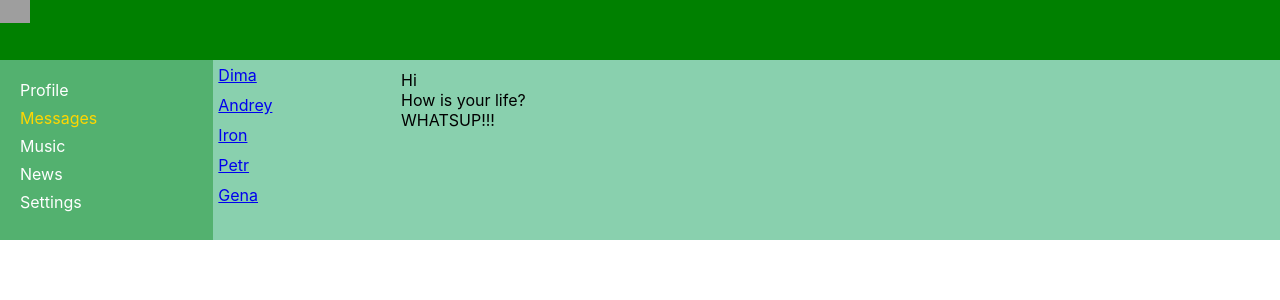
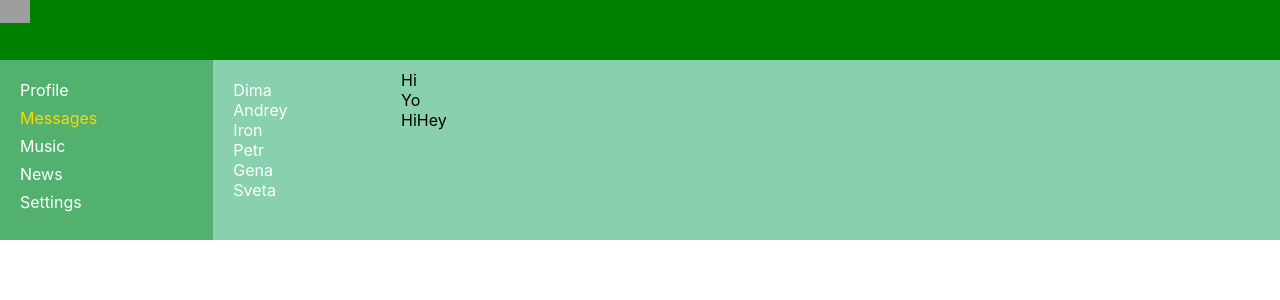
Before and after one commit to Horlamov/react__lesson, a React (Create React App) app: page /dialogs in a window 1280 px wide. Shown: the top 300 px of the page. Built offline with nearby package versions, Linux system fonts and the light colour scheme; grey boxes are pictures that could not be loaded; the HTML template or start-up script is replaced by a standard one.

Commit message:
Lesson 23. Add props for Dialog.Create LET

```diff
--- a/src/components/Dialogs/Dialogs.jsx
+++ b/src/components/Dialogs/Dialogs.jsx
@@ -1,33 +1,38 @@
 import React from 'react';
 import { NavLink } from 'react-router-dom';
 import s from './Dialogs.module.css';
+
+
+const DialogItem = (props) => {
+  let path = "/dialogs/" + props.id;
+  return (
+    <div className={s.dialog + ' ' + s.activ}>
+      <NavLink to={path}>{props.name} </NavLink>
+    </div>
+  )
+}
+
+const Message = (props) => {
+  return <div className={s.dialog}>{props.message}</div>
+}
 
 const Dialogs = (props) => {
   return (
 
     <div className={s.dialogs}>
-      <div className={s.dialogsitems}>
-        <div className={s.dialog + ' ' + s.activ}>
-          <NavLink to=''>Dima </NavLink>
-        </div>
-        <div className={s.dialog}>
-          <NavLink to=''> Andrey </NavLink>
-        </div>
-        <div className={s.dialog}>
-          <NavLink to=''>Iron </NavLink>
-        </div>
-        <div className={s.dialog}>
-          <NavLink to=''>Petr </NavLink>
-        </div>
-        <div className={s.dialog}>
-          <NavLink to=''>Gena </NavLink>
-        </div>
+      <div className={s.dialogsItems}>
+        <DialogItem name="Dima" id="1" />
+        <DialogItem name="Andrey" id="2" />
+        <DialogItem name="Iron" id="3" />
+        <DialogItem name="Petr" id="4" />
+        <DialogItem name="Gena" id="5" />
+        <DialogItem name="Sveta" id="6" />
       </div>
 
       <div className={s.messages}>
-        <div className={s.message}>Hi</div>
-        <div className={s.message}>How is your life?</div>
-        <div className={s.message}>WHATSUP!!!</div>
+        <Message message="Hi" />
+        <Message message="Yo" />
+        <Message message="HiHey" />
       </div>
     </div>
   )
--- a/src/components/Dialogs/Dialogs.module.css
+++ b/src/components/Dialogs/Dialogs.module.css
@@ -1,20 +1,28 @@
 .dialogs {
 	display: grid;
-	grid-template-rows: 60px 1fr;
 	grid-template-columns: 2fr 10fr;
 
 }
 
-.dialogsitems .dialog {
-	padding: 5px
+.dialogsItems {
+	padding: 20px;
 }
 
-.dialogsitems .activ {
+.dialogsItems .activ {
 	color: gold;
 }
+
+.dialog a{
+	text-decoration: none;
+	color: white;
+}
+
+
 
 .messages {
 	padding: 10px
 }
 
-.messages .message {}
+.messages .message {
+	color: gray;
+}
--- a/src/components/Profile/MyPosts/MyPosts.jsx
+++ b/src/components/Profile/MyPosts/MyPosts.jsx
@@ -4,17 +4,20 @@ import Post from './Post/Post';
 
 const MyPosts = () => {
   return (
+    <div className={s.postsBlock}>
+      <h3> My posts </h3>
       <div>
-  My posts
         <div>
           <textarea></textarea>
+        </div>
+        <div>
         <button>Add post</button>
         <button>Delete post</button>
         </div>
+      </div>
       <div className={s.posts}>
-    <Post message='Hi, how are you?' likecount=" 15"/>
-    <Post message="It's my first post" likecount=" 20"/>
-    <Post />
+        <Post message='Hi, how are you?' likecount=" 15" />
+        <Post message="It's my first post" likecount=" 20" />
       </div>
     </div>
   )
--- a/src/components/Profile/MyPosts/MyPosts.module.css
+++ b/src/components/Profile/MyPosts/MyPosts.module.css
@@ -0,0 +1,7 @@
+.postsBlock {
+	padding: 10px;
+}
+
+.posts {
+	margin-top: 10px;
+}
--- a/src/components/Profile/Profile.jsx
+++ b/src/components/Profile/Profile.jsx
@@ -1,18 +1,15 @@
 import React from 'react';
 import MyPosts from './MyPosts/MyPosts';
+import ProfileInfo from './ProfileInfo/ProfileInfo';
 import s from './Profile.module.css';
 
 const Profile = () => {
-return (
-<div>
-  <div>
-    <img
-      src='https://yandex-images.naydex.net/XM5a12C17/49f80e0g/TXsNIXMROXbSebUig3ejRTg9II0wlY-ReTaZOn7y86XoQ_wbjwVLKxy7EY2jrjm-5ImB4I4wRt2-0NOmrKJooRlqSWHy8OwyIl11ZufAtsUcLIRdMGCK5b2zDO5vVxZhzNJpXvy1byoYfiTI5Q5pzqV7c0K_1zVKaLcBwW4mnbHsel2QNsSalEZqxrOwkCH02dkSTRPnn2HMhhn4WVIQ5Q3yPum8ZgjqaC8FaKQb3ijwWuDxPmR0-7qlspNuRoyhTMiOxOX1m8cAy6Yz8LODREhJAX1iJk3hb4bbqlgicTZ8cP95_bQ42Tk_VVgGiyz6gIpAM_7X9oq79UIjrieuIGwK_3aF1Zh10WqlwxMi4vT6aPI_4zU-Ul3mSanbMxNkXcCvOE6XuVop7lYYB_mMKxKqslDPJHWLqbThMwyWfyNumR4mJWWLR1L511OwUXPkCGvxnYBVPJB_pyobKsJBx92SjKrvxCnL2rx0e4bZ7Ztgy5DAbeeUG-uHYUBu5g0THrg_RAenSbaCK7fxs2JClBvY0HwjJEygTTdZO8rwwwZPspyKTdRKqLou1soH2a354upi8-3VRAhZJ7FxzmY9An6LHnYVt3gk48rl0eFSYJf7WFAPgXRN477mqZtqkFKXzIF92my3SfnLfIc5JXte2YLI0lCN9-Z4ePajEZ-WPJAveKwGdvcIdBMIx3GysfKVqzmhPTAVXtOfxvo7-3CT5w4Sbznc1gnqKX7XKGX5vPqSKFJg_3VmezrHMRNttA1TL1ivBlcnSAQiWmWC8KMhJRk7Uc1DRp5SLJabq6mQIpbt0wyIDCc7m9hfZNhGeE-KwCoTs81nBos41XLzbLddQCz6HsR2hro2EltUQLAQUxYpuFBsMLc_8MxX-YsZEZFkLbIPGS7FWziL7NT6ZCruKoDpoZLtRDUrO1TgML6mH5AuuN03p6d5tRBZlcLicmCnSdkQLDCHP6AMdJnYGWMCY'></img>
-  </div>
-  <div>ava+description</div>
-  <MyPosts />
-</div>
-)
+  return (
+    <div>
+      <ProfileInfo />
+      <MyPosts />
+    </div>
+  )
 };
 
 export default Profile;
--- /dev/null
+++ b/src/components/Profile/ProfileInfo/ProfileInfo.jsx
@@ -0,0 +1,16 @@
+import React from 'react';
+import s from './ProfileInfo.module.css';
+
+const ProfileInfo = () => {
+  return (
+    <div>
+      <div>
+        <img
+          src='https://yandex-images.naydex.net/XM5a12C17/49f80e0g/TXsNIXMROXbSebUig3ejRTg9II0wlY-ReTaZOn7y86XoQ_wbjwVLKxy7EY2jrjm-5ImB4I4wRt2-0NOmrKJooRlqSWHy8OwyIl11ZufAtsUcLIRdMGCK5b2zDO5vVxZhzNJpXvy1byoYfiTI5Q5pzqV7c0K_1zVKaLcBwW4mnbHsel2QNsSalEZqxrOwkCH02dkSTRPnn2HMhhn4WVIQ5Q3yPum8ZgjqaC8FaKQb3ijwWuDxPmR0-7qlspNuRoyhTMiOxOX1m8cAy6Yz8LODREhJAX1iJk3hb4bbqlgicTZ8cP95_bQ42Tk_VVgGiyz6gIpAM_7X9oq79UIjrieuIGwK_3aF1Zh10WqlwxMi4vT6aPI_4zU-Ul3mSanbMxNkXcCvOE6XuVop7lYYB_mMKxKqslDPJHWLqbThMwyWfyNumR4mJWWLR1L511OwUXPkCGvxnYBVPJB_pyobKsJBx92SjKrvxCnL2rx0e4bZ7Ztgy5DAbeeUG-uHYUBu5g0THrg_RAenSbaCK7fxs2JClBvY0HwjJEygTTdZO8rwwwZPspyKTdRKqLou1soH2a354upi8-3VRAhZJ7FxzmY9An6LHnYVt3gk48rl0eFSYJf7WFAPgXRN477mqZtqkFKXzIF92my3SfnLfIc5JXte2YLI0lCN9-Z4ePajEZ-WPJAveKwGdvcIdBMIx3GysfKVqzmhPTAVXtOfxvo7-3CT5w4Sbznc1gnqKX7XKGX5vPqSKFJg_3VmezrHMRNttA1TL1ivBlcnSAQiWmWC8KMhJRk7Uc1DRp5SLJabq6mQIpbt0wyIDCc7m9hfZNhGeE-KwCoTs81nBos41XLzbLddQCz6HsR2hro2EltUQLAQUxYpuFBsMLc_8MxX-YsZEZFkLbIPGS7FWziL7NT6ZCruKoDpoZLtRDUrO1TgML6mH5AuuN03p6d5tRBZlcLicmCnSdkQLDCHP6AMdJnYGWMCY'></img>
+        <div className={s.descriptionBlock}>ava+description</div>
+      </div>
+    </div>
+  )
+};
+
+export default ProfileInfo;
--- /dev/null
+++ b/src/components/Profile/ProfileInfo/ProfileInfo.module.css
@@ -0,0 +1,7 @@
+img {
+  max-width: 800px;
+}
+
+.descriptionBlock {
+  padding: 10px;
+}
```
Also changed, not shown: src/App.css (line endings or trailing spaces), 1 other file (tests, documents, lock files or other folders). Lines whose indentation alone changed are shown as unchanged.
